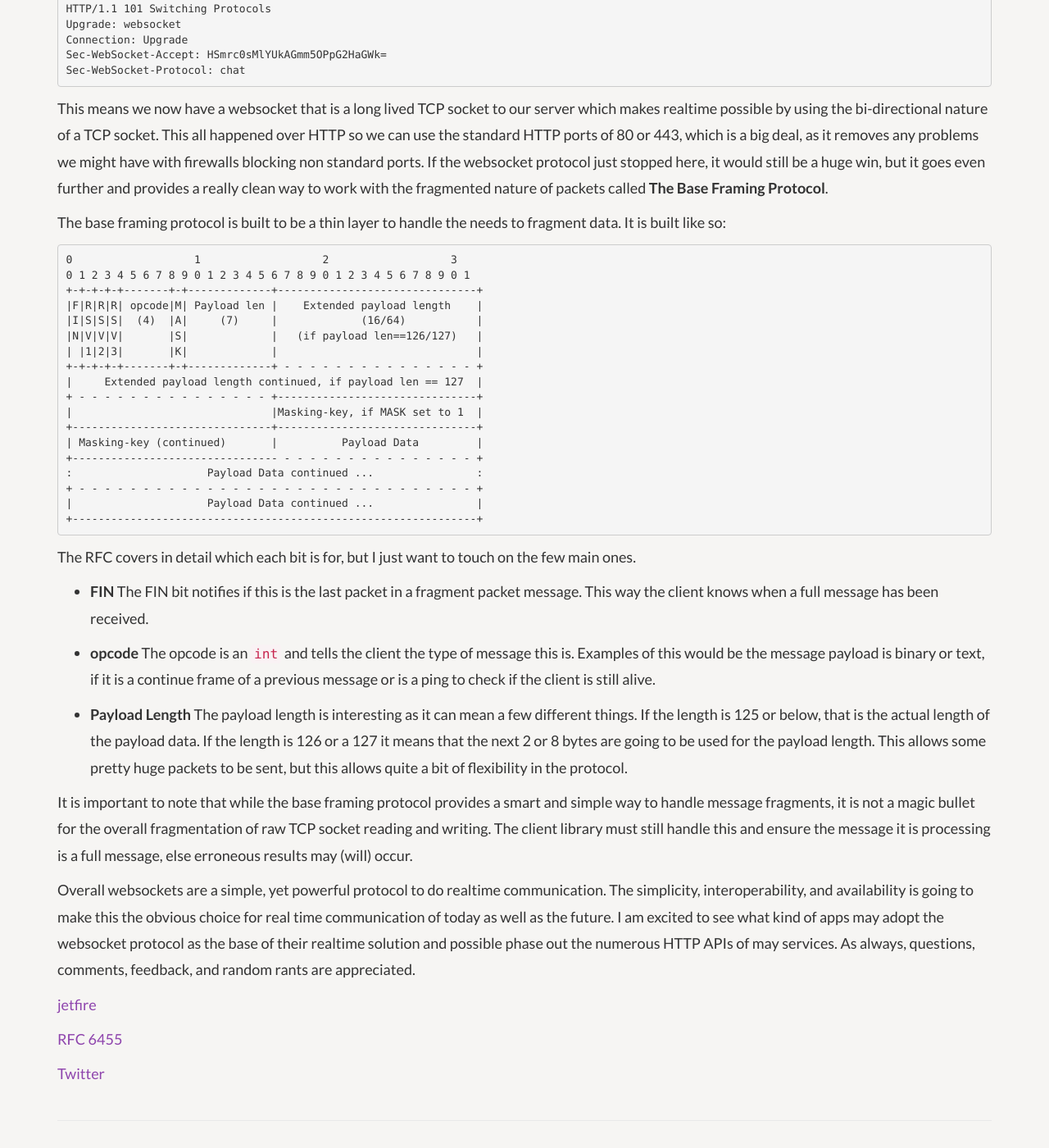
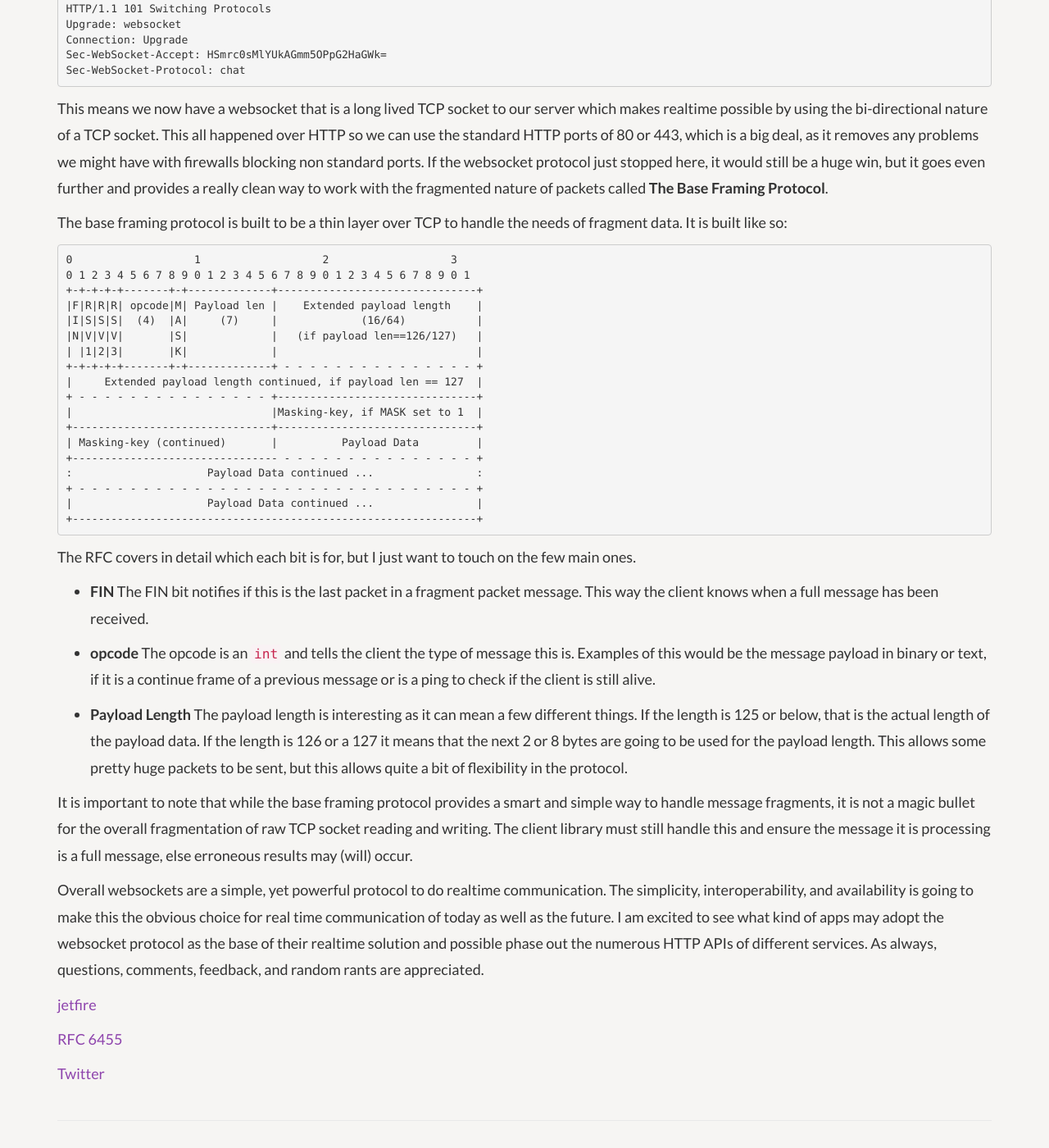
Before and after one commit to BasementKrew/revelation.io, a Jekyll site: the page built from _posts/2014-07-07-working-with-websockets.markdown, in a window 1280 px wide and 1400 px high, scrolled down 2017 px. Shown: the whole window at 82% size. Built offline with Jekyll 4.4.1, drawn with Linux system fonts in a browser that asks for light colours; Markdown is read by kramdown in place of the engine named in the settings; some of the changed text lies outside the part shown.

Commit message:
grammar fixes

````diff
--- a/_posts/2014-07-07-working-with-websockets.markdown
+++ b/_posts/2014-07-07-working-with-websockets.markdown
@@ -7,7 +7,7 @@ summary: "Despite all the Swift we have been having, we haven't forsaken Objecti
 tags: Objective-C, objc, apple, cocoa, websocket, osx, ios
 ---
 
-The world needs websockets! The rise of realtime applications on the web, desktop, and mobile all but demands it! Ok, that might be a bit theatric, but certainly we can all agree that there has been a significant growth in realtime needs in the last 5 years. The websocket protocol answers this call and is now the supported standard in all major web browsers. This is huge, as it means all platforms can do realtime over the same protocol. Let's jump in!
+The world needs websockets! The rise of realtime applications on the web, desktop, and mobile all but demands it. Ok, that might be a bit theatric, but certainly we can all agree that there has been a significant growth in realtime needs in the last 5 years. The websocket protocol answers this call and is now the supported standard in all major web browsers. This is huge, as it means all platforms can do realtime over the same protocol. Let's jump in!
 
 The most powerful part of websockets is how easily it inter opts with HTTP. Establishing a websocket actually starts with a HTTP request.
 
@@ -75,7 +75,7 @@ while (self.isRunLoop)
     [[NSRunLoop currentRunLoop] runMode:NSDefaultRunLoopMode beforeDate:[NSDate distantFuture]];
 ```
 
-That is a fair bit of code, but should be pretty easy to follow. The opening HTTP request is created and the stream is opened. The HTTP request is then written over the output stream. Looking at the code above, we can appreciate the simplicity that `NSURLSession` provides in sending HTTP requests, but this is necessary for websockets as we need access to underlining TCP socket.
+That is a fair bit of code, but should be pretty easy to follow. It starts by forming up an HTTP request and supplying the required headers. The HTTP request is then written over the output stream. Looking at the code above, we can appreciate the simplicity that `NSURLSession` provides in sending HTTP requests, but this is necessary for websockets as we need access to underlining TCP socket.
 
 Now that we connected and requested to become a websocket the server will hopefully respond with something like this:
 
@@ -90,7 +90,7 @@ Sec-WebSocket-Protocol: chat
 This means we now have a websocket that is a long lived TCP socket to our server which makes realtime possible by using the bi-directional nature of a TCP socket. This all happened over HTTP so we can use the standard HTTP ports of 80 or 443, which is a big deal, as it removes any problems we might have with firewalls blocking non standard ports. If the websocket protocol just stopped here, it would still be a huge win, but it goes even further and provides a really clean way to work with the fragmented nature of packets called **The Base Framing Protocol**.
 
 
-The base framing protocol is built to be a thin layer to handle the needs to fragment data. It is built like so:
+The base framing protocol is built to be a thin layer over TCP to handle the needs of fragment data. It is built like so:
 
 ```
 0                   1                   2                   3
@@ -117,13 +117,13 @@ The RFC covers in detail which each bit is for, but I just want to touch on the
 
 - **FIN** The FIN bit notifies if this is the last packet in a fragment packet message. This way the client knows when a full message has been received.
 
-- **opcode** The opcode is an `int` and tells the client the type of message this is. Examples of this would be the message payload is binary or text, if it is a continue frame of a previous message or is a ping to check if the client is still alive.
+- **opcode** The opcode is an `int` and tells the client the type of message this is. Examples of this would be the message payload in binary or text, if it is a continue frame of a previous message or is a ping to check if the client is still alive.
 
 - **Payload Length** The payload length is interesting as it can mean a few different things. If the length is 125 or below, that is the actual length of the payload data. If the length is 126 or a 127 it means that the next 2 or 8 bytes are going to be used for the payload length. This allows some pretty huge packets to be sent, but this allows quite a bit of flexibility in the protocol.
 
 It is important to note that while the base framing protocol provides a smart and simple way to handle message fragments, it is not a magic bullet for the overall fragmentation of raw TCP socket reading and writing. The client library must still handle this and ensure the message it is processing is a full message, else erroneous results may (will) occur.
 
-Overall websockets are a simple, yet powerful protocol to do realtime communication. The simplicity, interoperability, and availability is going to make this the obvious choice for real time communication of today as well as the future. I am excited to see what kind of apps may adopt the websocket protocol as the base of their realtime solution and possible phase out the numerous HTTP APIs of may services. As always, questions, comments, feedback, and random rants are appreciated.
+Overall websockets are a simple, yet powerful protocol to do realtime communication. The simplicity, interoperability, and availability is going to make this the obvious choice for real time communication of today as well as the future. I am excited to see what kind of apps may adopt the websocket protocol as the base of their realtime solution and possible phase out the numerous HTTP APIs of different services. As always, questions, comments, feedback, and random rants are appreciated.
 
 [jetfire](https://github.com/acmacalister/jetfire)
 
````
Also changed, not shown: other parts of _posts/2014-07-07-working-with-websockets.markdown (+1 -1 lines).
